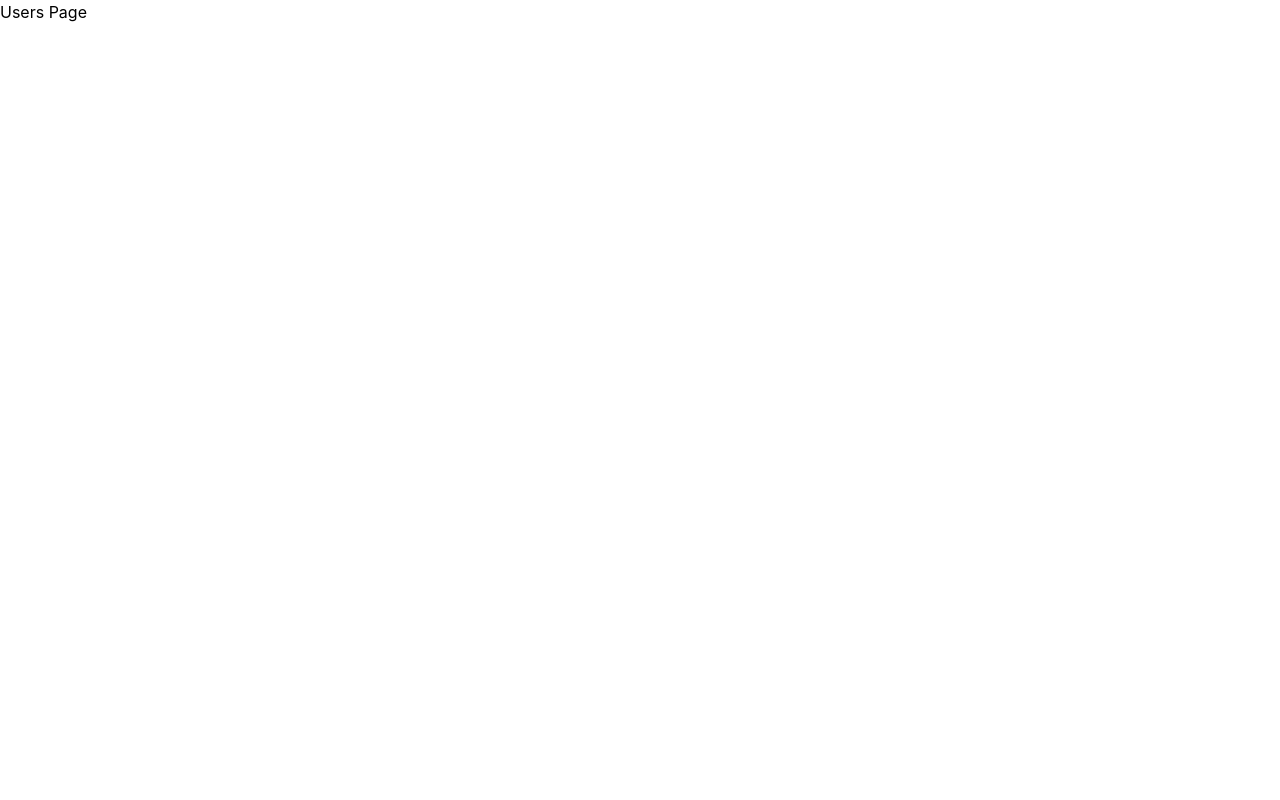
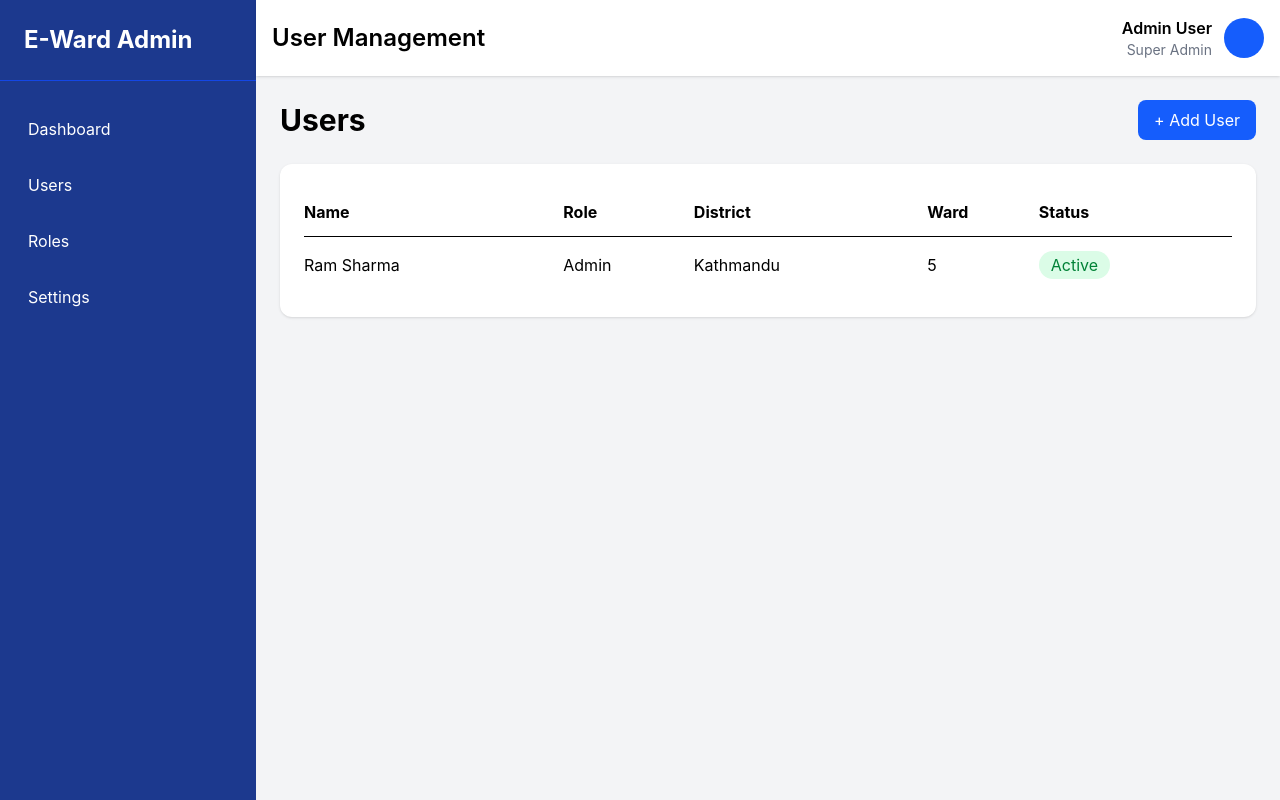
Before and after one commit to dibyaraj-dahal/e-ward-system, a React (Vite) app in the folder e-ward/: page /admin/users in a window 1280 px wide. Built offline with nearby package versions, Linux system fonts and the light colour scheme.

Commit message:
user form and table added

```diff
--- a/e-ward/src/main.jsx
+++ b/e-ward/src/main.jsx
@@ -9,7 +9,7 @@ import Register from "./pages/Register.jsx";
 import Preview from "./components/Preview.jsx";
 import Dashboard from "./pages/admin/Dashboard.jsx";
 import Users from "./pages/admin/Users.jsx";
-
+import UserForm from "./components/admin/userform.jsx";
 
 const router = createBrowserRouter([
   {
@@ -37,6 +37,10 @@ const router = createBrowserRouter([
     path: "/admin/users",
     element: <Users />,
   },
+  {
+  path: "/admin/userform",
+  element: <UserForm />,
+},
 
 
 ]);
--- a/e-ward/src/pages/admin/Users.jsx
+++ b/e-ward/src/pages/admin/Users.jsx
@@ -1,8 +1,18 @@
+import AdminLayout from "../../layouts/AdminLayout";
+import UserTable from "../../components/admin/usertable";
+
 function Users() {
   return (
-    <div>
-      <h1>Users Page</h1>
-    </div>
+    <AdminLayout>
+      <div className="mb-6 flex justify-between items-center">
+        <h1 className="text-3xl font-bold">Users</h1>
+        <button className="bg-blue-600 text-white px-4 py-2 rounded-lg hover:bg-blue-700">
+          + Add User
+        </button>
+      </div>
+
+      <UserTable />
+    </AdminLayout>
   );
 }
 
```
